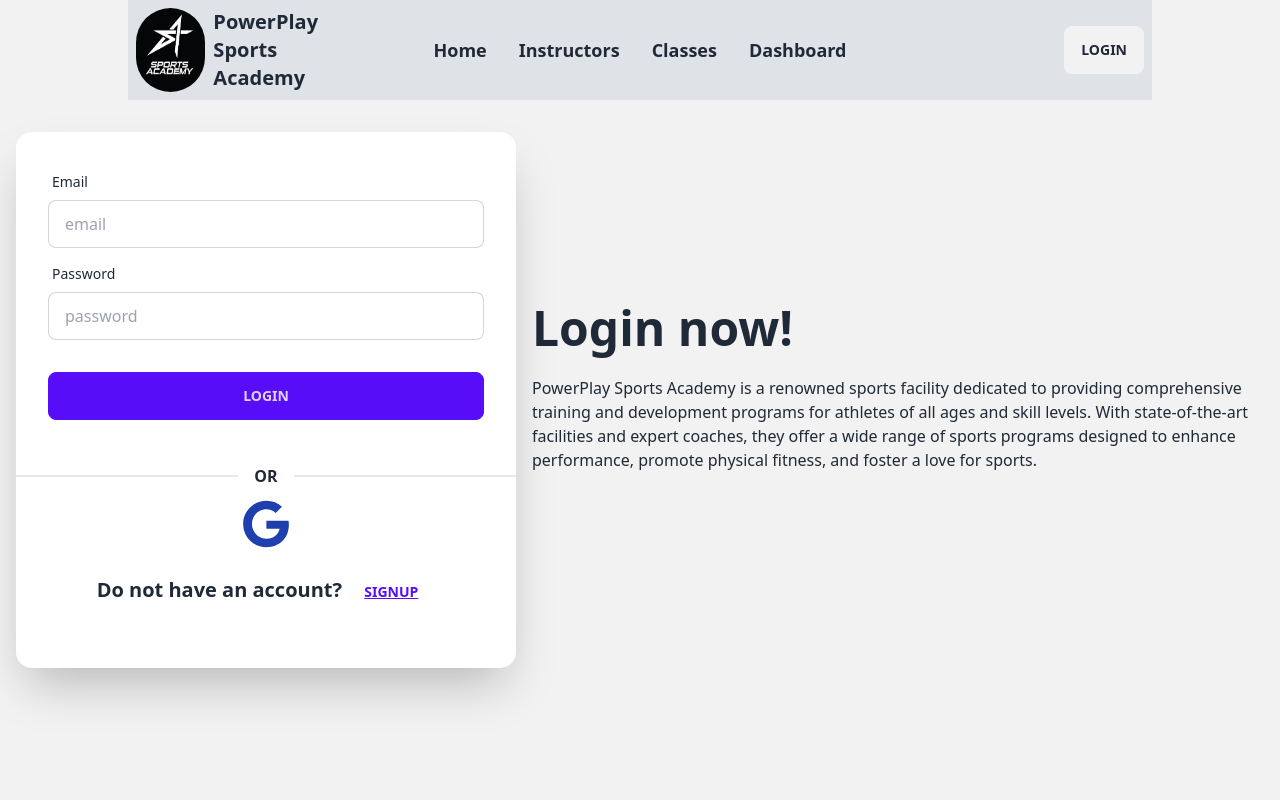
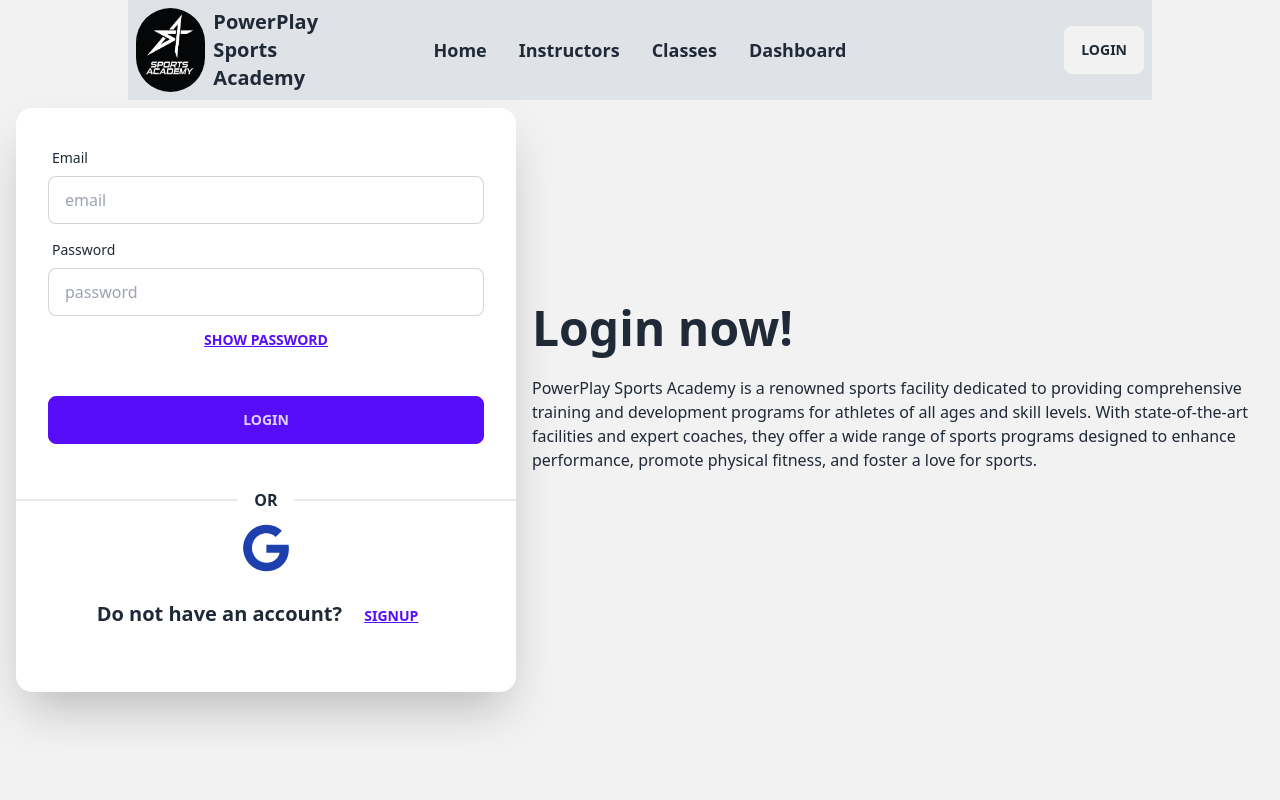
Before and after one commit to ajauni01/PowerPlay-Sports-Academy, a React (Vite) app: page /login in a window 1280 px wide. Shown: the top 800 px of the page. Built offline with nearby package versions, Linux system fonts and the light colour scheme; no server answers.

Commit message:
show-hide-toggle-button-added

```diff
--- a/src/Pages/Login/Login.jsx
+++ b/src/Pages/Login/Login.jsx
@@ -14,6 +14,13 @@
   const { register, handleSubmit, reset, formState: { errors } } = useForm()
   const navigate = useNavigate()
   const provider = new GoogleAuthProvider()
+  const [showPassword, setShowPassword] = useState(false);
+  // function to hide or show password
+  const togglePassword = (event) => {
+    event.preventDefault()
+    setShowPassword(!showPassword)
+  }
+
 
   // social login or signUp option
   const handleGoogleSignIn = () => {
@@ -34,7 +41,6 @@
       })
       .catch(error => setError(error.message))
   }
-
 
   const onSubmit = data => {
     logIn(data.email, data.password)
@@ -86,7 +92,10 @@
                   <span className="label-text">Password</span>
                 </label>
 
-                <input type="password" placeholder="password" {...register("password", { required: true })} name="password" className="input input-bordered" />
+                <input type={showPassword ? 'text' : 'password'} placeholder="password" {...register("password", { required: true })} name="password" className="input input-bordered" />
+                {
+                  showPassword ? <button className="btn btn-link" onClick={togglePassword}>Hide Password</button> : <button className="btn btn-link" onClick={togglePassword}>Show Password</button>
+                }
                 {errors.email && <span className="text-red-700"> password is required</span>}
               </div>
 
```
